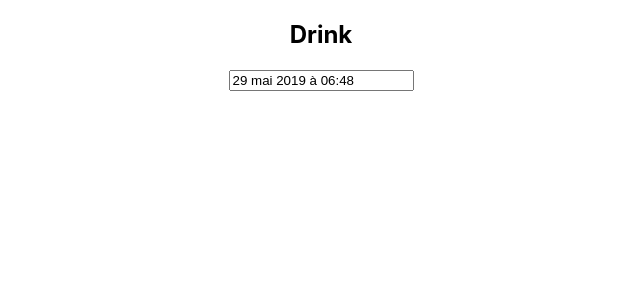
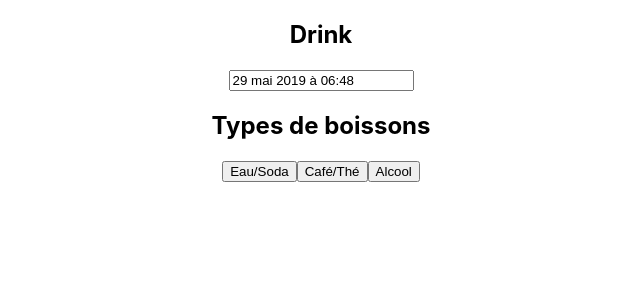
Before and after one commit to FlorianGardy/up-day-mobile, a React (Create React App) app: page /events/drink in a window 1280 px wide. Shown: the top 300 px of the page, without its empty margins (319-959 px from the left). Built offline with nearby package versions, Linux system fonts and the light colour scheme.

Commit message:
adding TypeOfDrink component with PropTypes

```diff
--- /dev/null
+++ b/src/components/TypeOfDrink.jsx
@@ -0,0 +1,17 @@
+import React from "react";
+import PropTypes from "prop-types";
+
+const TypeOfDrink = ({ onClick }) => {
+  return (
+    <div>
+      <button onClick={() => onClick("eau")}>Eau/Soda</button>
+      <button onClick={() => onClick("Café")}>Café/Thé</button>
+      <button onClick={() => onClick("Alcool")}>Alcool</button>
+    </div>
+  );
+};
+TypeOfDrink.propTypes = {
+  onClick: PropTypes.func.isRequired
+};
+
+export default TypeOfDrink;
--- a/src/pages/Drink.page.jsx
+++ b/src/pages/Drink.page.jsx
@@ -1,15 +1,24 @@
 import React, { useState } from "react";
 import DateAndTime from "../components/DateAndTime";
+import TypeOfDrink from "../components/TypeOfDrink";
 
 function Drink() {
   const [startDate, setStartDate] = useState(new Date());
-  const handleChange = date => {
+  const handleChangeDate = date => {
     setStartDate(date);
   };
+
+  const [drink, setDrink] = useState("eau");
+  const handleClickDrink = drink => {
+    setDrink(drink);
+  };
+
   return (
     <div>
       <h2>Drink</h2>
-      <DateAndTime date={startDate} handleChange={handleChange} />
+      <DateAndTime date={startDate} handleChange={handleChangeDate} />
+      <h2>Types de boissons</h2>
+      <TypeOfDrink onClick={handleClickDrink} />
     </div>
   );
 }
```
